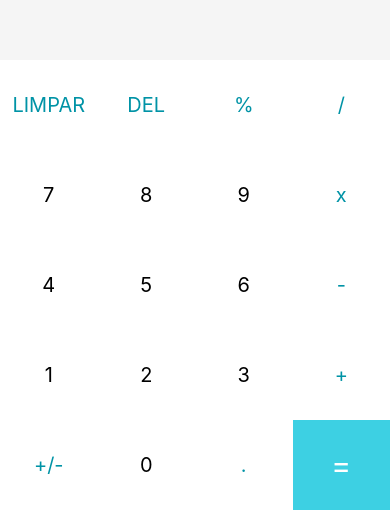
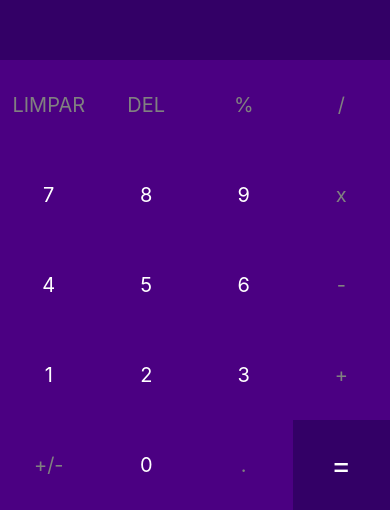
Before and after one commit to GermanoGu/calculadora-react-native, a React Native app: screen / in a window 390 px wide. Shown: the part 334-844 px from the top of the page. Built offline with nearby package versions, Linux system fonts and the light colour scheme.

Commit message:
adding a new style

```diff
--- a/App.js
+++ b/App.js
@@ -1,5 +1,5 @@
 import React from 'react';
-import {useState} from 'react'
+import { useState } from 'react'
 import { StyleSheet, Text, View, TouchableOpacity, Button } from 'react-native';
 
 export default function App() {
@@ -10,14 +10,14 @@
   const [lastNumber, setLastNumber] = useState("")
 
 
-  function calculator(){
+  function calculator() {
     const splitNumbers = currentNumber.split(' ')
     const fistNumber = parseFloat(splitNumbers[0])
     const lastNumber = parseFloat(splitNumbers[2])
     const operator = splitNumbers[1]
 
     // Faz ação referente tecla pressionada
-    switch(operator){
+    switch (operator) {
       case '+':
         setCurrentNumber((fistNumber + lastNumber).toString())
         return
@@ -28,18 +28,18 @@
         setCurrentNumber((fistNumber * lastNumber).toString())
         return
       case '/':
-        setCurrentNumber((fistNumber / lastNumber ).toString())
+        setCurrentNumber((fistNumber / lastNumber).toString())
         return
     }
   }
 
-  function handleInput(buttonPressed){
+  function handleInput(buttonPressed) {
     console.log(buttonPressed) // Mostra no Console a tecla pressionada
-    if(buttonPressed === '+' | buttonPressed === "-" | buttonPressed === "x" | buttonPressed === "/"){
+    if (buttonPressed === '+' | buttonPressed === "-" | buttonPressed === "x" | buttonPressed === "/") {
       setCurrentNumber(currentNumber + " " + buttonPressed + " ")
       return
     }
-    switch(buttonPressed){
+    switch (buttonPressed) {
       case 'DEL':
         setCurrentNumber(currentNumber.substring(0, (currentNumber.length - 1)))
         return
@@ -74,13 +74,13 @@
 
         {buttons.map((button) =>
           button === '=' ? // Mapeamento do botão =
-        <TouchableOpacity onPress={() => handleInput(button)} key={button} style={[styles.button, {backgroundColor: '#3dd0e3'}]}>
-          <Text style={[styles.textButton, {color: "white", fontSize: 30}]}>{button}</Text>
-        </TouchableOpacity>
-          : // Mapeamento dos outros botões
-          <TouchableOpacity onPress={() => handleInput(button)} key={button} style={styles.button}>
-            <Text style={[styles.textButton, {color: typeof(button) === 'number' ? 'black': '#0093a6'}]}>{button}</Text>
-          </TouchableOpacity>
+            <TouchableOpacity onPress={() => handleInput(button)} key={button} style={[styles.button, { backgroundColor: '#330066' }]}>
+              <Text style={[styles.textButton, { color: "white", fontSize: 30 }]}>{button}</Text>
+            </TouchableOpacity>
+            : // Mapeamento dos outros botões
+            <TouchableOpacity onPress={() => handleInput(button)} key={button} style={styles.button}>
+              <Text style={[styles.textButton, { color: typeof (button) === 'number' ? 'white' : 'gray' }]}>{button}</Text>
+            </TouchableOpacity>
         )}
       </View>
     </View>
@@ -95,17 +95,17 @@
   results: {
     flex: 2,
     justifyContent: "center",
-    backgroundColor: "#f5f5f5"
+    backgroundColor: "#330066"
   },
   resultText: {
-    color: "#282F38",
+    color: "white",
     fontSize: 32,
     fontWeight: "bold",
     padding: 12,
     textAlign: "right"
   },
-  historyText:{
-    color: "#7c7c7c",
+  historyText: {
+    color: "white",
     fontSize: 20,
     marginRight: 10,
     alignSelf: 'flex-end',
@@ -115,7 +115,7 @@
     flexWrap: 'wrap',
   },
   button: {
-    backgroundColor: 'white',
+    backgroundColor: '#4B0082',
     alignItems: 'center',
     justifyContent: 'center',
     minWidth: 90,
@@ -123,7 +123,7 @@
     flex: 2,
   },
   textButton: {
-    color: "#7c7c7c",
+    color: "green",
     fontSize: 20,
   }
 });
```
